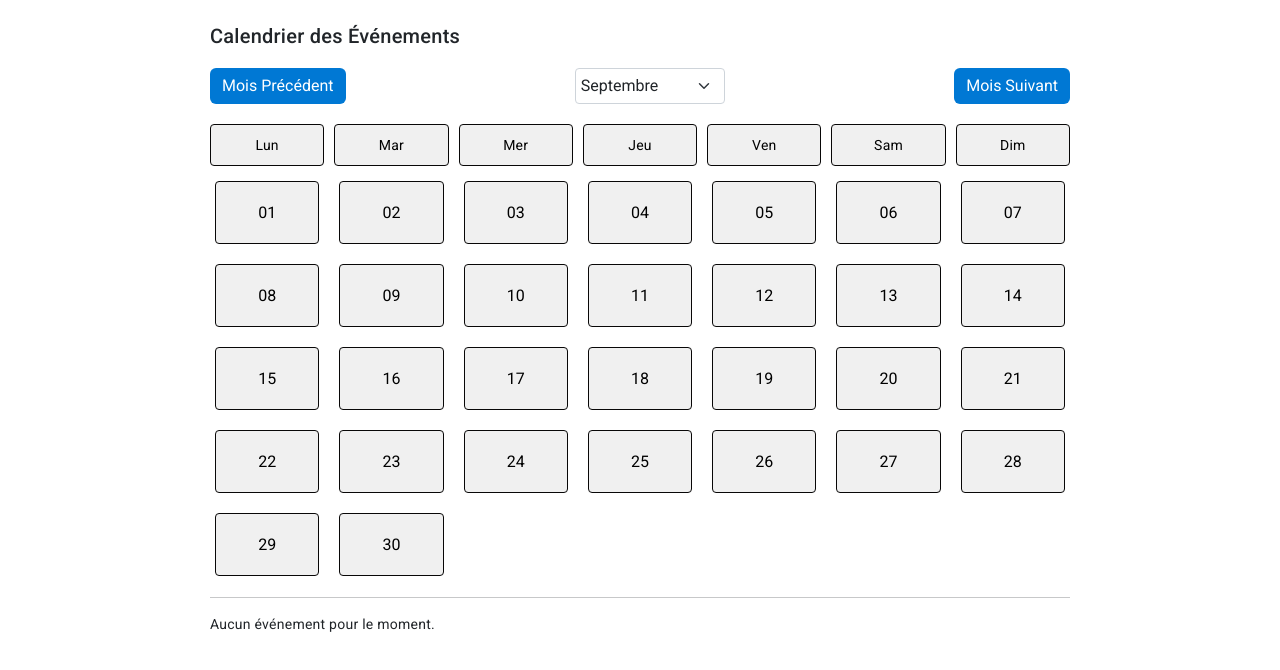
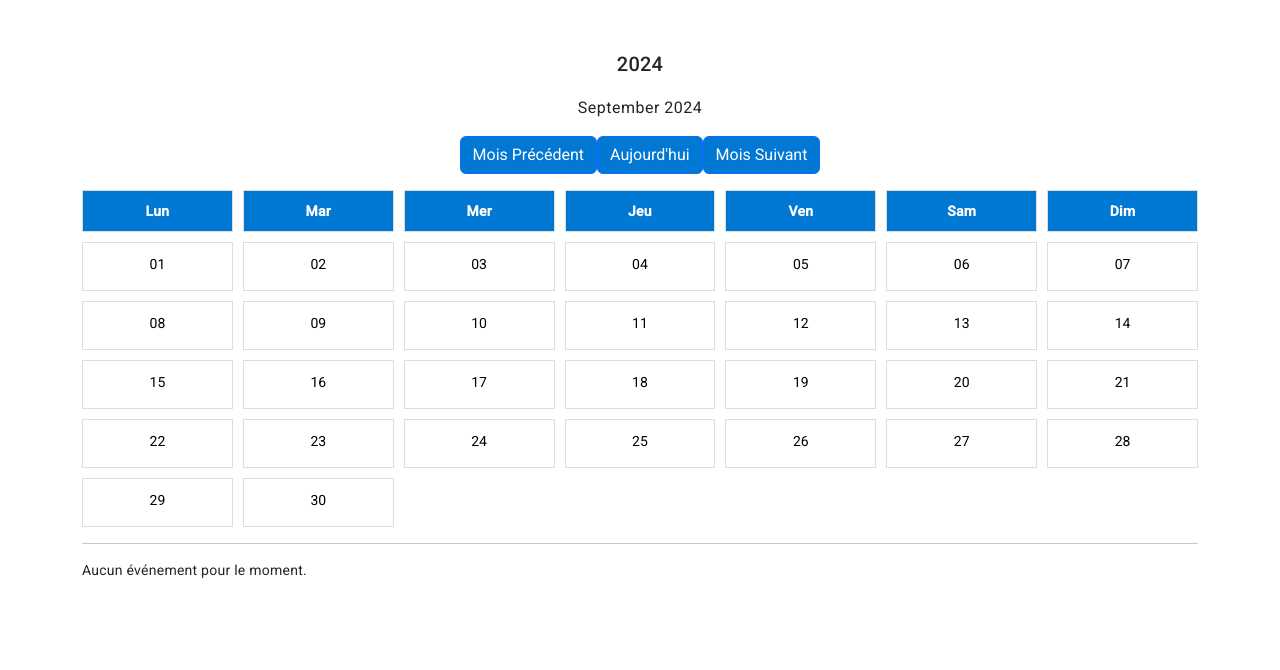
Before and after one commit to fatmabenali1/FrontSoftRest, an Angular app: page /ca in a window 1280 px wide. Shown: the top 670 px of the page. Built offline with nearby package versions, Linux system fonts and the light colour scheme.

Commit message:
updated2

```diff
--- a/src/app/calendar/calendar.component.css
+++ b/src/app/calendar/calendar.component.css
@@ -1,7 +1,7 @@
 /* Styles globaux */
 body {
-    font-family: Arial, sans-serif;
-    background-color: #f8f9fa;
+    font-family: 'Segoe UI', Tahoma, Geneva, Verdana, sans-serif;
+    background-color: #f0f0f0;
     margin: 0;
     padding: 0;
   }
@@ -9,234 +9,78 @@ body {
   /* Titre du calendrier */
   .calendar-title {
     text-align: center;
-    color: #343a40;
+    color: #333;
     margin: 20px 0;
     font-size: 2em;
   }
 
   /* Conteneur des contrôles */
-  .calendar-controls-container {
+  .calendar-controls {
     display: flex;
-    flex-direction: column;
     align-items: center;
+    justify-content: center;
     margin-bottom: 20px;
   }
 
-  /* Conteneur des contrôles du calendrier */
-  .calendar-controls {
-    display: flex;
-    align-items: center;
-    gap: 10px;
-    flex-wrap: wrap;
-    margin-bottom: 15px;
+  /* Styles pour les contrôles du calendrier */
+  .calendar-controls button, .calendar-controls select {
+    padding: 8px 12px;
+    border: 1px solid #ccc;
+    border-radius: 4px;
+    margin: 0 5px;
+    font-size: 1em;
+    background-color: #ffffff;
+    color: #333;
   }
 
-  /* Styles pour les contrôles du calendrier */
-  .calendar-controls label {
-    margin-right: 10px;
+  .calendar-controls button {
+    background-color: #0078d4;
+    color: #ffffff;
+    border: none;
+    cursor: pointer;
   }
 
-  .calendar-controls input,
-  .calendar-controls select {
-    padding: 5px;
-    border: 1px solid #ced4da;
-    border-radius: 4px;
+  .calendar-controls button:hover {
+    background-color: #005a9e;
   }
 
   .calendar-controls select {
-    width: 150px;
-  }
-
-  /* Conteneur des boutons de navigation */
-  .calendar-navigation-buttons {
-    display: flex;
-    align-items: center;
-    gap: 10px;
-  }
-
-  .calendar-navigation-buttons .btn {
-    padding: 8px 12px;
-    font-size: 0.875em;
-  }
-
-  /* Boutons spécifiques */
-  .btn-primary {
-    background-color: #8ca8c6;
-    border: none;
-    color: #ffffff;
-  }
-
-  .btn-primary:hover {
-    background-color: #3f546b;
-  }
-
-  .btn-secondary {
-    background-color: #6c757d;
-    border: none;
-    color: #ffffff;
-  }
-
-  .btn-secondary:hover {
-    background-color: #5a6268;
-  }
-
-  .btn-danger {
-    background-color: #dc3545;
-    border: none;
-    color: #ffffff;
-  }
-
-  .btn-danger:hover {
-    background-color: #c82333;
-  }
-
-  /* Actions des événements */
-  .event-actions {
-    display: flex;
-    gap: 10px;
-    margin-top: 10px;
-  }
-
-  .event-actions .btn {
-    padding: 8px 12px;
-    font-size: 0.875em;
+    width: auto;
   }
 
   /* Styles pour le calendrier */
-  .calendar-container {
-    display: flex;
-    justify-content: center;
-    margin: 0 auto;
-  }
-
-  .calendar {
-    border: 1px solid #dee2e6;
-    border-radius: 8px;
-    background-color: #ffffff;
-    box-shadow: 0 4px 8px rgba(0, 0, 0, 0.1);
-    overflow: hidden;
-    width: 100%;
-    max-width: 900px;
+  .calendar-grid {
+    display: grid;
+    grid-template-columns: repeat(7, 1fr);
+    gap: 1px;
+    background-color: #e0e0e0;
   }
 
   .calendar-header {
-    justify-content: space-between;
-    align-items: center;
-    background-color: #dce2e8;
+    display: contents;
+  }
+
+  .calendar-day-name {
+    text-align: center;
+    background-color: #0078d4;
     color: #ffffff;
     padding: 10px;
-  }
-
-  .calendar-header .btn {
-    color: #ffffff;
-    background-color: #0056b3;
-    border: none;
-    border-radius: 4px;
-    padding: 8px 12px;
+    font-weight: bold;
+    border: 1px solid #0078d4;
   }
 
   .calendar-body {
-    display: grid;
-    grid-template-columns: repeat(7, 1fr);
-    gap: 1px;
-    background-color: #e9ecef;
+    display: contents;
   }
 
-  .day-cell {
+  .calendar-day {
     background-color: #ffffff;
-    border: 1px solid #dee2e6;
+    border: 1px solid #ddd;
     display: flex;
     flex-direction: column;
     align-items: center;
     padding: 10px;
     position: relative;
-    cursor: pointer;
-    transition: background-color 0.3s ease;
-  }
-
-  .day-cell.today {
-    background-color: #9fc8ec;
-    color: #160e0e;
-  }
-
-  .day-number {
-    font-size: 1.25em;
-  }
-
-  .event {
-    background-color: #28a745;
-    color: #ffffff;
-    padding: 5px;
-    border-radius: 4px;
-    margin-top: 5px;
-    cursor: pointer;
-    transition: background-color 0.3s ease;
-  }
-
-  .event:hover {
-    background-color: #218838;
-  }
-
-  /* Calendrier grid spécifique */
-  .calendar {
-    display: flex;
-    flex-wrap: wrap;
-  }
-
-  .calendar-day {
-    margin: 5px;
-    padding: 10px;
-    border: 1px solid #0c0a0a;
-    border-radius: 4px;
-    text-align: center;
-  }
-
-  .date-info {
-    margin-top: 10px;
-  }
-
-  .event {
-    font-size: 0.9em;
-    color: #555;
-  }
-
-  .container {
-    max-width: 900px;
-    margin: 0 auto;
-    padding: 20px;
-  }
-
-  .calendar-controls {
-    display: flex;
-    justify-content: space-between;
-    align-items: center;
-    margin-bottom: 20px;
-  }
-
-  .month-selector {
-    width: 150px;
-  }
-
-  .calendar-grid {
-    display: grid;
-    grid-template-columns: repeat(7, 1fr);
-    gap: 10px;
-  }
-
-  .calendar-header, .calendar-body {
-    display: contents;
-  }
-
-  .calendar-day-name, .calendar-day {
-    text-align: center;
-    padding: 10px;
-    background-color: #f0f0f0;
-    border: 1px solid #080707;
-    border-radius: 4px;
-  }
-
-  .calendar-day-name {
-    color: #000; /* Couleur des noms des jours */
   }
 
   .calendar-day button {
@@ -247,24 +91,34 @@ body {
     cursor: pointer;
   }
 
-  .calendar-day .date-info {
-    margin-top: 5px;
+  .date-info {
+    margin-top: 10px;
   }
 
   .event {
-    background: #e0e0e0;
+    background-color: #0078d4;
+    color: #ffffff;
     padding: 5px;
     border-radius: 4px;
-    margin-bottom: 5px;
+    margin-top: 5px;
   }
 
   .event button {
     margin-left: 5px;
+    background-color: #ffffff;
+    color: #0078d4;
+    border: 1px solid #0078d4;
   }
 
+  .event button:hover {
+    background-color: #e0e0e0;
+    color: #005a9e;
+  }
+
+  /* Styles pour le modal */
   .modal-header {
     background-color: #0078d4;
-    color: rgb(20, 18, 18);
+    color: #ffffff;
   }
 
   .modal-body {
@@ -272,12 +126,12 @@ body {
   }
 
   .modal-footer {
-    background-color: #272323;
+    background-color: #f0f0f0;
   }
 
   .btn-secondary {
     background-color: #0078d4;
-    color: white;
+    color: #ffffff;
   }
 
   .btn-secondary:hover {
@@ -286,7 +140,7 @@ body {
 
   .btn-primary {
     background-color: #0078d4;
-    color: rgb(17, 16, 16);
+    color: #ffffff;
   }
 
   .btn-primary:hover {
@@ -294,10 +148,64 @@ body {
   }
 
   .btn-light {
-    background-color: #151414;
-    border: 1px solid #121010;
+    background-color: #ffffff;
+    border: 1px solid #ccc;
   }
 
   .btn-light:hover {
-    background-color: #1b1919;
+    background-color: #f0f0f0;
   }
+
+  .btn-warning {
+    background-color: #ffc107;
+    color: #000;
+  }
+
+  .btn-warning:hover {
+    background-color: #e0a800;
+  }
+
+  .btn-danger {
+    background-color: #dc3545;
+    color: #ffffff;
+  }
+
+  .btn-danger:hover {
+    background-color: #c82333;
+  }
+  .calendar {
+    display: grid;
+    grid-template-columns: repeat(7, 1fr);
+    gap: 10px;
+  }
+
+  .calendar-header {
+    display: contents;
+  }
+
+  .calendar-day-name, .calendar-day {
+    text-align: center;
+    padding: 10px;
+    border: 1px solid #ddd;
+  }
+
+  .calendar-day button {
+    width: 100%;
+  }
+
+  .selected-day {
+    background-color: #007bff;
+    color: white;
+  }
+
+  .date-info {
+    margin-top: 5px;
+  }
+
+  .event {
+    margin-top: 5px;
+    background-color: #f8f9fa;
+    padding: 5px;
+    border-radius: 4px;
+    font-size: 12px;
+  }
--- a/src/app/calendar/calendar.component.html
+++ b/src/app/calendar/calendar.component.html
@@ -1,17 +1,19 @@
-<div class="container">
-  <h2>Calendrier des Événements</h2>
+<div class="container mt-5">
+  <div class="text-center">
+    <!-- Affichage de l'année et du mois actuel -->
+    <h2>{{ viewDate | date: 'yyyy' }}</h2>
+    <h4>{{ viewDate | date: 'MMMM yyyy' }}</h4>
 
-  <!-- Sélecteur de mois et boutons de navigation -->
-  <div class="calendar-controls">
-    <button class="btn btn-secondary" (click)="prevMonth()">Mois Précédent</button>
-    <select class="form-select month-selector" (change)="changeMonth($event)" [ngModel]="viewDate.getMonth()">
-      <option *ngFor="let month of months" [value]="month.index">{{ month.name }}</option>
-    </select>
-    <button class="btn btn-secondary" (click)="nextMonth()">Mois Suivant</button>
+    <!-- Boutons de navigation pour les mois -->
+    <div class="mb-3">
+      <button class="btn btn-primary" (click)="prevMonth()">Mois Précédent</button>
+      <button class="btn btn-primary" (click)="goToToday()">Aujourd'hui</button>
+      <button class="btn btn-primary" (click)="nextMonth()">Mois Suivant</button>
+    </div>
   </div>
 
-  <!-- Affichage du calendrier -->
-  <div class="calendar-grid">
+  <!-- Affichage du calendrier avec les jours du mois -->
+  <div class="calendar">
     <div class="calendar-header">
       <div *ngFor="let dayName of ['Lun', 'Mar', 'Mer', 'Jeu', 'Ven', 'Sam', 'Dim']" class="calendar-day-name">
         {{ dayName }}
@@ -19,13 +21,13 @@
     </div>
     <div class="calendar-body">
       <div *ngFor="let day of getDaysInMonth(viewDate)" class="calendar-day">
-        <button (click)="openModal(content, day)" class="btn btn-light">
+        <button (click)="openModal(content, day)" [ngClass]="{'selected-day': isDateSelected(day)}">
           {{ day | date: 'dd' }}
         </button>
         <div class="date-info">
           <!-- Affiche les événements pour ce jour -->
           <div *ngFor="let event of getEventsForDay(day)" class="event">
-            {{ event.title }}
+            {{ event.title }} ({{ event.status }})
             <button class="btn btn-warning btn-sm" (click)="editEvent(event, content)">Modifier</button>
             <button class="btn btn-danger btn-sm" (click)="deleteEvent(event)">Supprimer</button>
           </div>
@@ -60,7 +62,7 @@
     </div>
     <div class="modal-footer">
       <button type="button" class="btn btn-secondary" (click)="modal.dismiss('Cancel click')">Annuler</button>
-      <button type="button" class="btn btn-primary" (click)="isEditing ? updateEvent() : saveEvent()">Sauvegarder</button>
+      <button type="button" class="btn btn-primary" [disabled]="!isFormValid()" (click)="isEditing ? updateEvent() : saveEvent()">Sauvegarder</button>
     </div>
   </ng-template>
 
--- a/src/app/calendar/calendar.component.ts
+++ b/src/app/calendar/calendar.component.ts
@@ -1,6 +1,13 @@
 import { Component, OnInit } from '@angular/core';
 import { NgbModal } from '@ng-bootstrap/ng-bootstrap';
-import { startOfMonth, endOfMonth, eachDayOfInterval, addMonths, subMonths, startOfToday, setMonth } from 'date-fns';
+
+interface Event {
+  id: number;
+  title: string;
+  startDate: Date;
+  endDate: Date;
+  status: string;
+}
 
 @Component({
   selector: 'app-calendar',
@@ -9,110 +16,115 @@ import { startOfMonth, endOfMonth, eachDayOfInterval, addMonths, subMonths, star
 })
 export class CalendarComponent implements OnInit {
   viewDate: Date = new Date();
-  events: any[] = [];
+  events: Event[] = [];
   eventTitle: string = '';
   startDate: Date | null = null;
   endDate: Date | null = null;
   status: string = '';
-  selectedEvent: any = null;
   isEditing: boolean = false;
-  months: { name: string, index: number }[] = [
-    { name: 'Janvier', index: 0 },
-    { name: 'Février', index: 1 },
-    { name: 'Mars', index: 2 },
-    { name: 'Avril', index: 3 },
-    { name: 'Mai', index: 4 },
-    { name: 'Juin', index: 5 },
-    { name: 'Juillet', index: 6 },
-    { name: 'Août', index: 7 },
-    { name: 'Septembre', index: 8 },
-    { name: 'Octobre', index: 9 },
-    { name: 'Novembre', index: 10 },
-    { name: 'Décembre', index: 11 }
-  ];
+  eventIdToEdit: number | null = null;
 
   constructor(private modalService: NgbModal) {}
 
   ngOnInit(): void {}
 
   getDaysInMonth(date: Date): Date[] {
-    const start = startOfMonth(date);
-    const end = endOfMonth(date);
-    return eachDayOfInterval({ start, end });
+    const days: Date[] = [];
+    const year = date.getFullYear();
+    const month = date.getMonth();
+    const numDays = new Date(year, month + 1, 0).getDate();
+
+    for (let day = 1; day <= numDays; day++) {
+      days.push(new Date(year, month, day));
+    }
+
+    return days;
   }
 
-  getEventsForDay(day: Date): any[] {
+  prevMonth(): void {
+    this.viewDate.setMonth(this.viewDate.getMonth() - 1);
+    this.viewDate = new Date(this.viewDate); // Refresh the view
+  }
+
+  nextMonth(): void {
+    this.viewDate.setMonth(this.viewDate.getMonth() + 1);
+    this.viewDate = new Date(this.viewDate); // Refresh the view
+  }
+
+  goToToday(): void {
+    this.viewDate = new Date();
+  }
+
+  isDateSelected(day: Date): boolean {
+    // Logic to check if a date is selected (can be expanded)
+    return false;
+  }
+
+  getEventsForDay(day: Date): Event[] {
     return this.events.filter(event =>
-      new Date(event.startDate).toDateString() === day.toDateString());
+      new Date(event.startDate).toDateString() === day.toDateString() ||
+      (new Date(event.startDate) <= day && new Date(event.endDate) >= day)
+    );
   }
 
   openModal(content: any, day: Date): void {
     this.startDate = day;
     this.endDate = day;
-    this.isEditing = false;
-    this.modalService.open(content, { ariaLabelledBy: 'modal-basic-title' });
+    this.modalService.open(content);
   }
 
   saveEvent(): void {
-    if (this.eventTitle && this.startDate && this.endDate && this.status) {
-      this.events.push({
-        title: this.eventTitle,
-        startDate: this.startDate,
-        endDate: this.endDate,
-        status: this.status
-      });
-      this.resetForm();
-    }
+    const newEvent: Event = {
+      id: this.events.length + 1,
+      title: this.eventTitle,
+      startDate: this.startDate!,
+      endDate: this.endDate!,
+      status: this.status
+    };
+    this.events.push(newEvent);
+    this.modalService.dismissAll();
+    this.resetForm();
   }
 
-  editEvent(event: any, content: any): void {
-    this.selectedEvent = event;
+  editEvent(event: Event, content: any): void {
+    this.isEditing = true;
     this.eventTitle = event.title;
-    this.startDate = new Date(event.startDate);
-    this.endDate = new Date(event.endDate);
+    this.startDate = event.startDate;
+    this.endDate = event.endDate;
     this.status = event.status;
-    this.isEditing = true;
-    this.modalService.open(content, { ariaLabelledBy: 'modal-basic-title' });
+    this.eventIdToEdit = event.id;
+    this.modalService.open(content);
   }
 
   updateEvent(): void {
-    if (this.eventTitle && this.startDate && this.endDate && this.status && this.selectedEvent) {
-      this.selectedEvent.title = this.eventTitle;
-      this.selectedEvent.startDate = this.startDate;
-      this.selectedEvent.endDate = this.endDate;
-      this.selectedEvent.status = this.status;
-      this.resetForm();
+    const eventIndex = this.events.findIndex(event => event.id === this.eventIdToEdit);
+    if (eventIndex !== -1) {
+      this.events[eventIndex] = {
+        id: this.eventIdToEdit!,
+        title: this.eventTitle,
+        startDate: this.startDate!,
+        endDate: this.endDate!,
+        status: this.status
+      };
     }
+    this.modalService.dismissAll();
+    this.resetForm();
   }
 
-  deleteEvent(eventToDelete: any): void {
-    this.events = this.events.filter(event => event !== eventToDelete);
+  deleteEvent(event: Event): void {
+    this.events = this.events.filter(e => e.id !== event.id);
   }
 
-  prevMonth(): void {
-    this.viewDate = subMonths(this.viewDate, 1);
+  isFormValid(): boolean {
+    return this.eventTitle && this.startDate && this.endDate && this.status ? true : false;
   }
 
-  nextMonth(): void {
-    this.viewDate = addMonths(this.viewDate, 1);
-  }
-
-  today(): void {
-    this.viewDate = startOfToday();
-  }
-
-  changeMonth(event: Event): void {
-    const target = event.target as HTMLSelectElement;
-    const monthIndex = Number(target.value);
-    this.viewDate = setMonth(this.viewDate, monthIndex);
-  }
-
-  private resetForm(): void {
+  resetForm(): void {
     this.eventTitle = '';
     this.startDate = null;
     this.endDate = null;
     this.status = '';
-    this.selectedEvent = null;
     this.isEditing = false;
+    this.eventIdToEdit = null;
   }
 }
```
